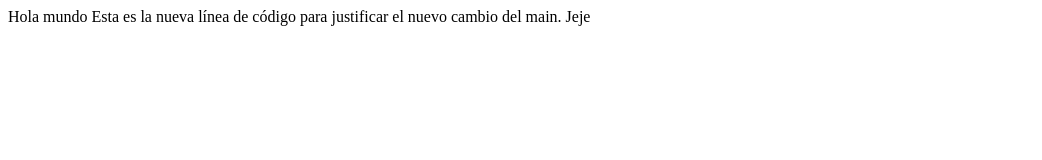
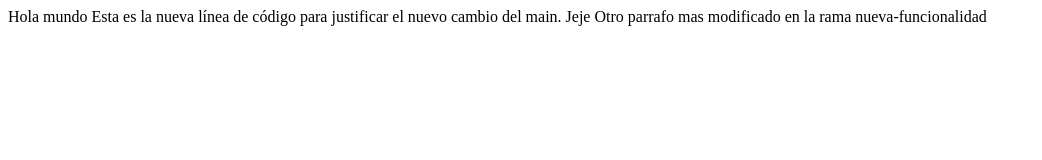
Before and after one commit to RaLoGu83/PruebasGit, a plain HTML site: page index.html in a window 1280 px wide. Shown: the whole page, without its empty margins (0-1042 px from the left). Drawn offline with Linux system fonts and the light colour scheme.

Commit message:
parrafo nueva-funcionalidad

```diff
--- a/index.html
+++ b/index.html
@@ -9,5 +9,7 @@
     Hola mundo
     Esta es la nueva línea de código para justificar el nuevo cambio del main.
     Jeje
+
+    Otro parrafo mas modificado en la rama nueva-funcionalidad
 </body>
 </html>
```
